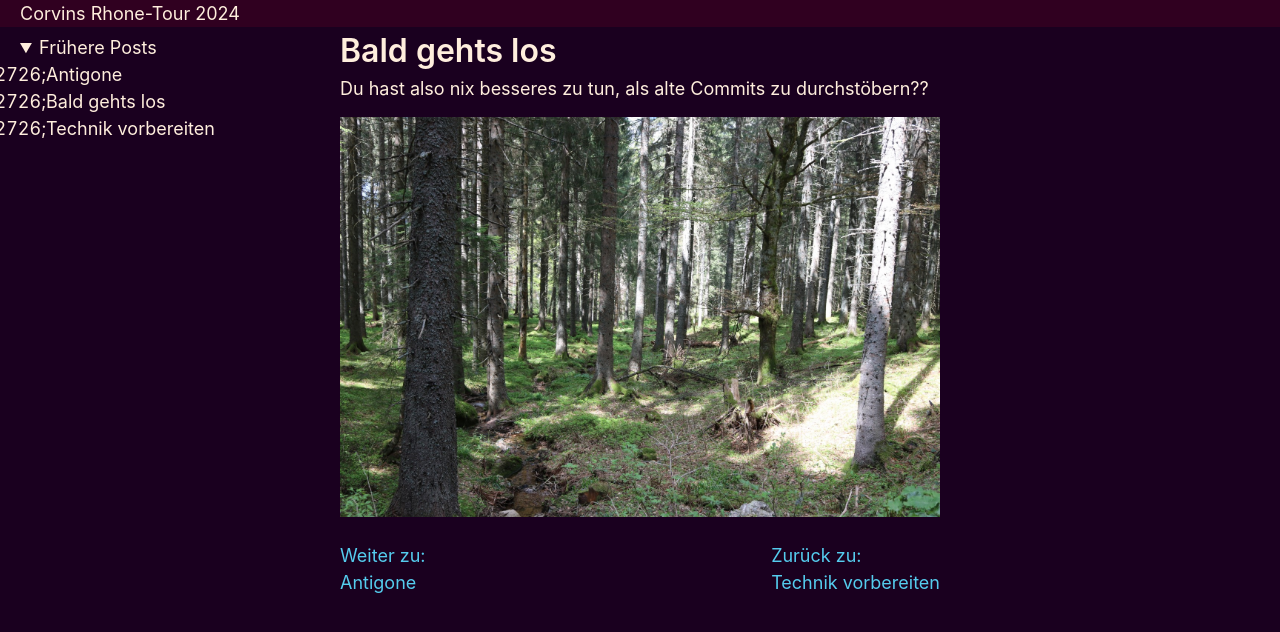
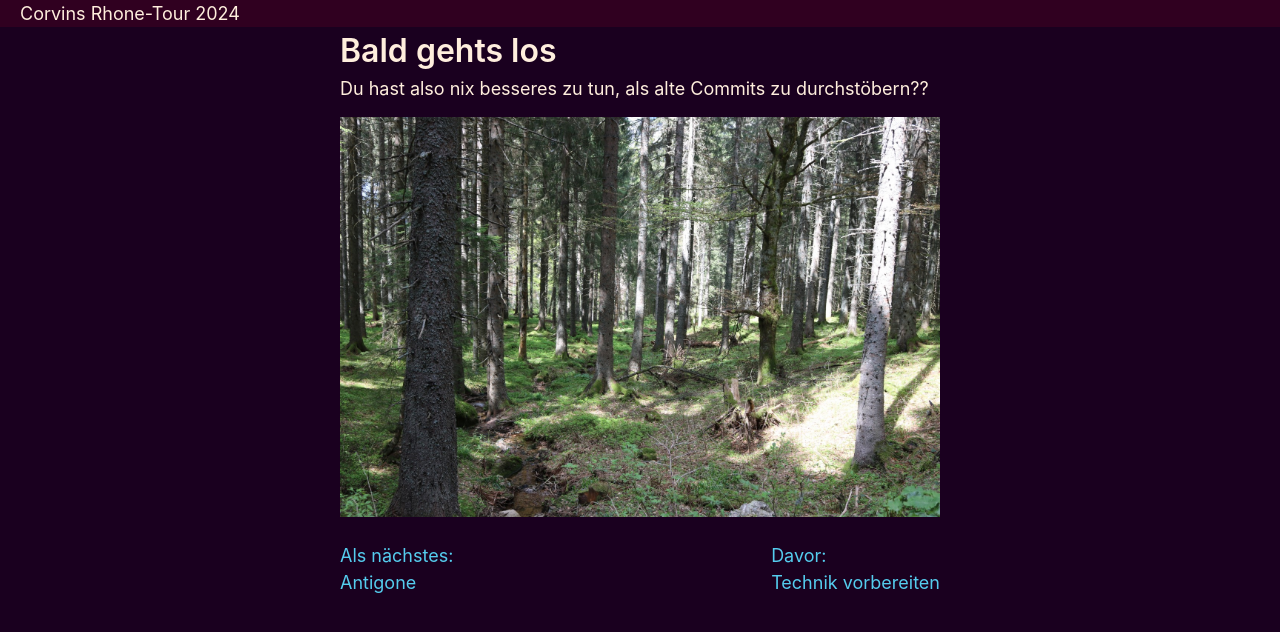
Before and after one commit to corvinjs/rhone2024, a Jekyll site: the page built from _posts/2024-07-02-2nd-test-post.md, in a window 1280 px wide. Shown: the top 632 px of the page. Built offline with Jekyll 4.4.1, drawn with Linux system fonts in a browser that asks for light colours.

Commit message:
Improvements to navigation
- TOC shown on mobile main page
- rename prev/next at bottom of page
- link to previous post on main page

```diff
--- a/_layouts/post.html
+++ b/_layouts/post.html
@@ -28,13 +28,13 @@
       <footer>
         <div style="display: flex; justify-content: space-between;">
           {% if page.next != nil %}
-          <a href=".{{ page.next.url }}">Weiter zu: <br>{{ page.next.title }}</a>
+          <a href=".{{ page.next.url }}">Als nächstes: <br>{{ page.next.title }}</a>
           {% else %}
           <!-- Placeholder -->
           <div></div>
           {% endif %}
           {% if page.previous != nil %}
-          <a href=".{{ page.previous.url }}">Zur&#252;ck zu: <br>{{ page.previous.title }}</a>
+          <a href=".{{ page.previous.url }}">Davor: <br>{{ page.previous.title }}</a>
           {% else %}
           <!-- Placeholder -->
           <div></div>
--- a/style.css
+++ b/style.css
@@ -48,7 +48,7 @@
     padding: 15px 0px;
 }
 
-#left-toc {
+.post #left-toc {
     display: none;
 }
 
@@ -60,6 +60,10 @@
 .toc ul {
     padding-left: 26px;
     list-style-type: "&#x2726;";
+}
+
+.main-page .link-to-previous-post {
+    text-align: right;
 }
 
 @media (min-width: 800px) {
```
Also changed, not shown: index.html (+5 -2 lines).
